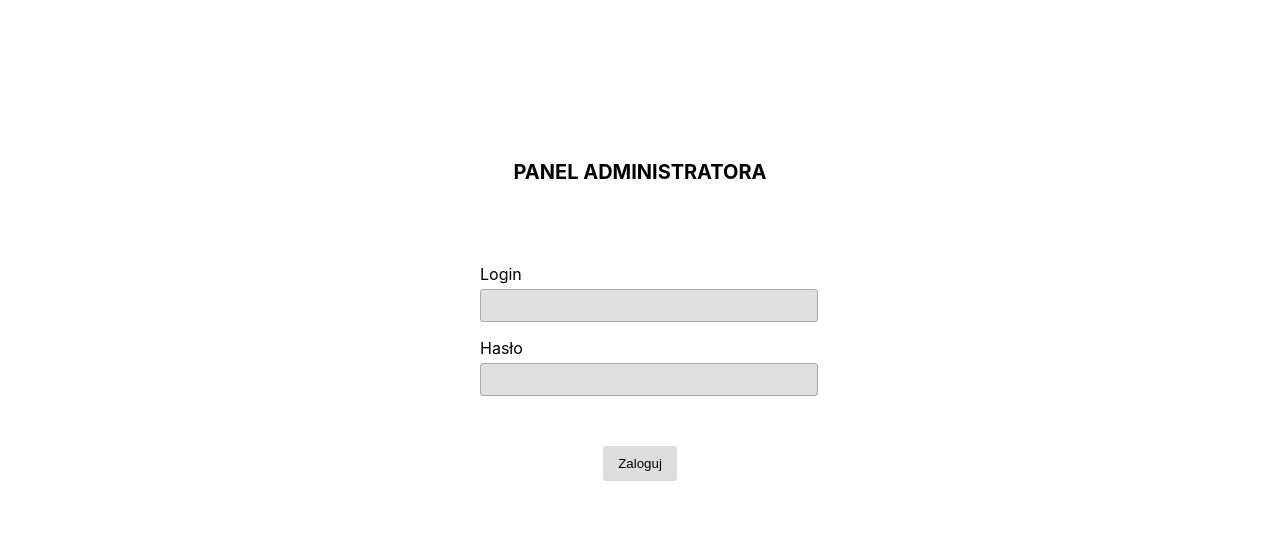
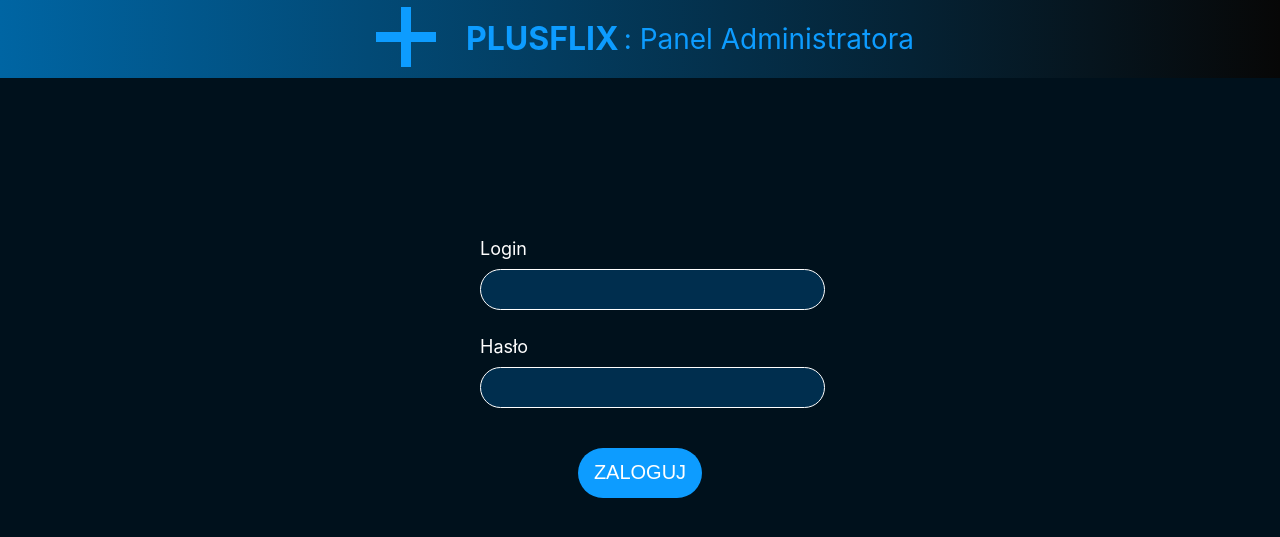
Before and after one commit to payne46/PlusFlix, a Symfony app: template templates/admin/login.html.twig in a window 1280 px wide. Shown: the top 537 px of the page. Run offline with Twig, Linux system fonts and the light colour scheme; the template is opened without the code that fills it, so the values that code supplies are empty; some libraries are stand-ins or nearby versions.

Commit message:
Adjust admin login page style to match main app theme

```diff
--- a/public/css/admin-login.css
+++ b/public/css/admin-login.css
@@ -1,6 +1,7 @@
 body {
-    background: white;
+    background-color: #00111C;
     font-family: Inter, sans-serif;
+    margin: 0;
 }
 
 .login-container {
@@ -16,25 +17,39 @@ body {
 }
 
 .login-label {
+    color: white;
     display: block;
     text-align: left;
-    margin: 10px 0 5px;
-    margin-top: 2vh;
+    margin: 2vh 0 10px;
+    font-size: 18px;
 }
 
 .login-input {
     width: 100%;
     padding: 8px;
-    background: #e0e0e0;
-    border: 1px solid #aaa;
-    border-radius: 3px;
+    padding-left: 15px;
+    background: #002E4E;
+    border-radius: 30px;
+    border: 1px solid #ffffff;
+    color: white;
+    font-size: 20px;
+    margin-bottom: 10px;
 }
 
 .login-submit {
-    margin-top: 50px;
-    padding: 10px 15px;
+    margin-top: 30px;
+    width: 9.7vw;
+    height: 50px;
+    background: #0D9CFF;
+    color: white;
     border: none;
-    background: #ddd;
+    border-radius: 25px;
+    justify-content: center;
+    align-items: center;
+    font-size: 20px;
     cursor: pointer;
-    border-radius: 3px;
 }
+
+.login-submit:hover {
+    background-color: #80CCFF;
+}
--- /dev/null
+++ b/templates/admin/banner-admin.html.twig
@@ -0,0 +1,17 @@
+{# templates/partials/banner.html.twig #}
+<div class="banner">
+    <div class="banner-icon">
+        <svg width="100" height="100" viewBox="0 0 100 100" xmlns="http://www.w3.org/2000/svg">
+            <g transform="rotate(0 50 50)">
+                <!-- Left-top to right-bottom -->
+                <rect x="35" y="20" width="10" height="60" fill="#0D9CFF" />
+                <!-- Right-top to left-bottom -->
+                <rect x="45" y="10" width="10" height="60" fill="#0D9CFF" transform="rotate(-90 50 50)" />
+            </g>
+        </svg>
+    </div>
+    <div class="banner-text">
+        <h1>PLUSFLIX</h1>
+        <p>: Panel Administratora</p>
+    </div>
+</div>
--- a/templates/admin/login.html.twig
+++ b/templates/admin/login.html.twig
@@ -6,12 +6,17 @@
 
     {% block stylesheets %}
         <link rel="stylesheet" href="{{ asset('css/admin-login.css') }}">
+        <link rel="stylesheet" href="{{ asset('css/banner.css') }}">
     {% endblock %}
 
 </head>
 <body>
+    <header>
+        {% include 'admin/banner-admin.html.twig' %}
+    </header>
+
     <div class="login-container">
-        <h1 class="login-header">PANEL ADMINISTRATORA</h1>
+{#        <h1 class="login-header">PANEL ADMINISTRATORA</h1>#}
 
         <form>
             <label class="login-label" for="login">Login</label>
@@ -20,7 +25,7 @@
             <label class="login-label" for="password">Hasło</label>
             <input class="login-input" type="password" id="password" name="password">
 
-            <button class="login-submit" type="submit">Zaloguj</button>
+            <button class="login-submit" type="submit">ZALOGUJ</button>
         </form>
     </div>
 </body>
```
